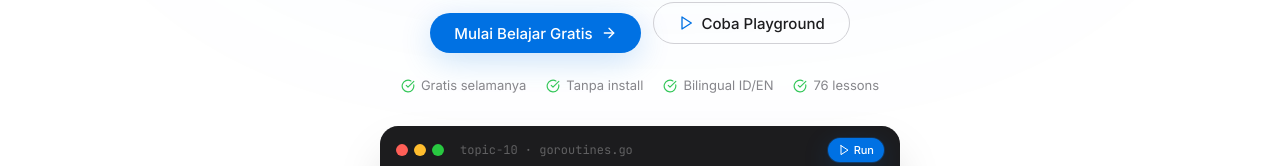
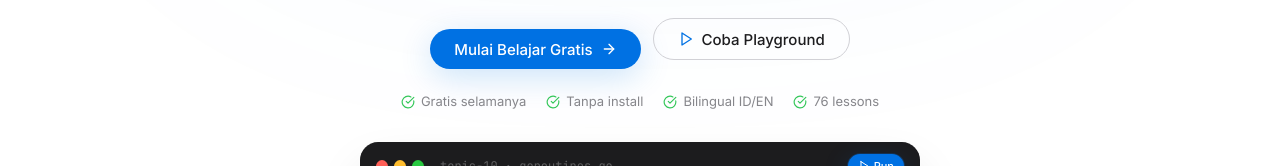
Before and after one commit to Kahfi10/go-learning, a Next.js app in the folder frontend/: page / in a window 1280 px wide. Shown: the part 499-665 px from the top of the page. Built offline with nearby package versions, Linux system fonts and the light colour scheme; no server answers.

Commit message:
refactor(hero): full-screen justify-between single-column layout

```diff
--- a/frontend/app/(marketing)/page.tsx
+++ b/frontend/app/(marketing)/page.tsx
@@ -283,13 +283,13 @@ export default function LandingPage() {
       {/* ══════════════════════════════════════════
           HERO  — two-column grid
       ══════════════════════════════════════════ */}
-      <section className="relative pt-20 sm:pt-24 pb-12 sm:pb-16 px-4 sm:px-6 overflow-x-hidden">
+      <section className="relative min-h-screen pt-20 sm:pt-24 pb-6 sm:pb-8 px-4 sm:px-6 overflow-x-hidden">
         <div aria-hidden className="pointer-events-none absolute inset-0 flex items-start justify-center overflow-hidden">
           <div className="mt-[-80px] w-[600px] sm:w-[900px] h-[400px] sm:h-[500px] rounded-full bg-[#0071E3]/6 blur-[100px] sm:blur-[120px]" />
         </div>
 
-        <div className="relative z-10 mx-auto max-w-6xl">
-          <div className="flex flex-col items-center text-center">
+        <div className="relative z-10 mx-auto max-w-6xl min-h-[calc(100vh-100px)] flex flex-col justify-between">
+          <div className="flex flex-col items-center text-center pt-2 sm:pt-4">
             <div className="hero-badge inline-flex items-center gap-2 bg-[#0071E3]/10 border border-[#0071E3]/20 text-[#0071E3] text-[12px] sm:text-[13px] font-medium px-3 sm:px-4 py-1.5 rounded-full mb-5 sm:mb-6">
               <span className="w-1.5 h-1.5 rounded-full bg-[#0071E3] animate-pulse shrink-0" />
               Platform Belajar Go #1 Bahasa Indonesia
@@ -322,14 +322,16 @@ export default function LandingPage() {
               </Link>
             </div>
 
-            <div className="hero-trust flex flex-wrap justify-center gap-x-4 sm:gap-x-5 gap-y-2 text-[12px] sm:text-[13px] text-[#86868B] mb-8 sm:mb-10">
+            <div className="hero-trust flex flex-wrap justify-center gap-x-4 sm:gap-x-5 gap-y-2 text-[12px] sm:text-[13px] text-[#86868B]">
               {["Gratis selamanya", "Tanpa install", "Bilingual ID/EN", "76 lessons"].map((t) => (
                 <span key={t} className="flex items-center gap-1.5">
                   <CheckCircle className="w-3.5 h-3.5 text-[#34C759] shrink-0" />{t}
                 </span>
               ))}
             </div>
+          </div>
 
+          <div className="flex justify-center pt-8 sm:pt-10">
             <HeroCodePreview />
           </div>
         </div>
@@ -942,7 +944,7 @@ func main() {
 	}
 
 	return (
-		<div className="hero-code-window hidden lg:block w-full max-w-[520px] mx-auto">
+		<div className="hero-code-window hidden md:block w-full max-w-[560px] mx-auto">
 			<div
 				ref={frameRef}
 				className="bg-[#1C1C1E] rounded-[18px] overflow-hidden shadow-2xl ring-1 ring-white/10 transition-transform duration-500"
```
